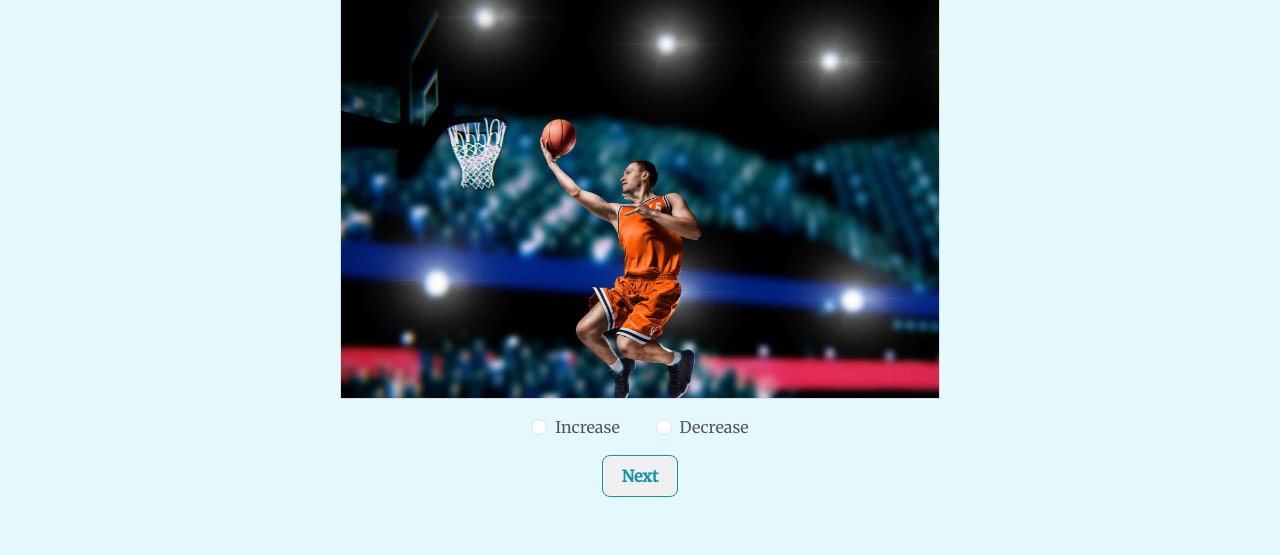
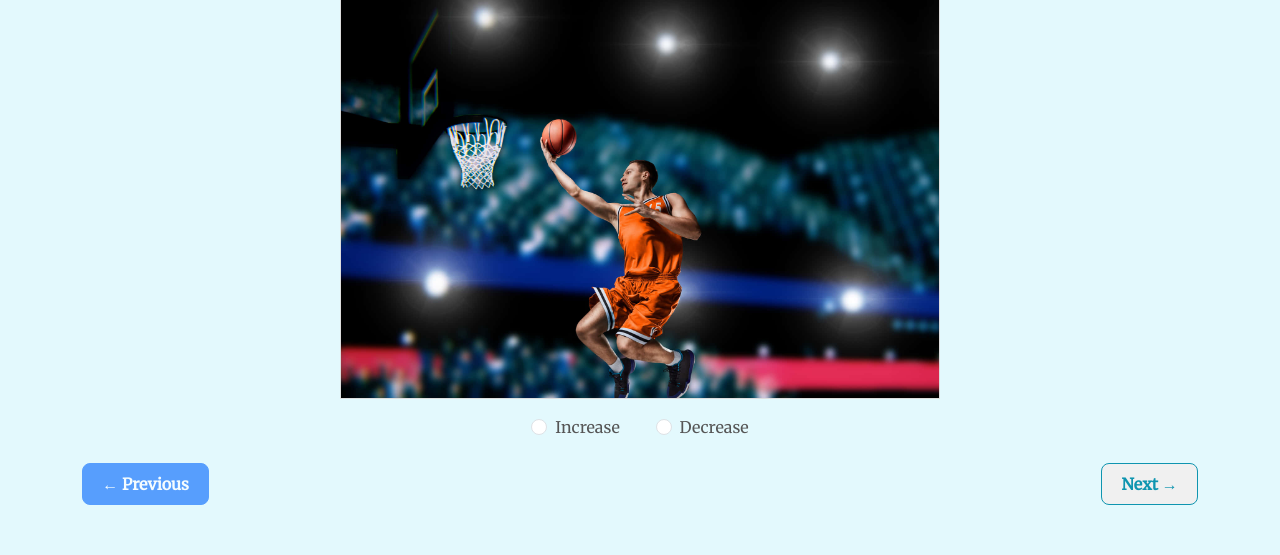
Before and after one commit to xxanxnie/Exposure-Playground, a Flask app: page /quiz/1 in a window 1280 px wide. Shown: the part 230-785 px from the top of the page. Run offline with Flask 3, Linux system fonts and the light colour scheme.

Commit message:
previous button for quiz

```diff
--- a/templates/quiz.html
+++ b/templates/quiz.html
@@ -33,8 +33,14 @@
 		<img src="{{ url_for('static', filename='images/' + question.image) }}" class="quiz-image"
 			alt="Quiz {{ question_id }}">
 
+        {% if request.endpoint == 'quiz_page' %}
+            {% set action_url = url_for('quiz_page', question_id=question_id) %}
+        {% else %}
+            {% set action_url = url_for(request.endpoint, qid=question_id) %}
+        {% endif %}
+
 		{# <form method="post" action="{{ url_for('quiz_page', question_id=question_id) }}" class="text-center">#}
-			<form method="post" action="{{ request.path }}" class="text-center">
+			<form method="post" action="{{ action_url }}" class="text-center">
 				{% for option in question.options %}
 				<div class="form-check">
 					<input class="form-check-input" type="radio" name="answer" id="opt{{ loop.index }}" value="{{ option }}"
@@ -44,10 +50,26 @@
 					</label>
 				</div>
 				{% endfor %}
-				<div class="text-center mt-3">
-					<button type="submit" class="btn btn-primary">
-						{% if question_id < total %}Next{% else %}Finish{% endif %} </button>
-				</div>
+
+                <div class="d-flex justify-content-between mt-4">
+                    {% if question_id > 1 %}
+                        {% if request.endpoint == 'quiz_page' %}
+                            <a href="{{ url_for('quiz_page', question_id=question_id-1) }}" class="btn btn-primary">← Previous</a>
+                        {% else %}
+                            <a href="{{ url_for(request.endpoint, qid=question_id-1) }}" class="btn btn-primary">← Previous</a>
+                        {% endif %}
+                    {% else %}
+                        <button class="btn btn-primary" disabled>← Previous</button>
+                    {% endif %}
+                    <button type="submit" class="btn btn-primary">
+                        {% if question_id < total %}Next →{% else %}Finish{% endif %}
+                    </button>
+                </div>
+            </form>
+
+      </div>
+
+
 
 			</form>
 	</div>
```
Also changed, not shown: 1 other file.
